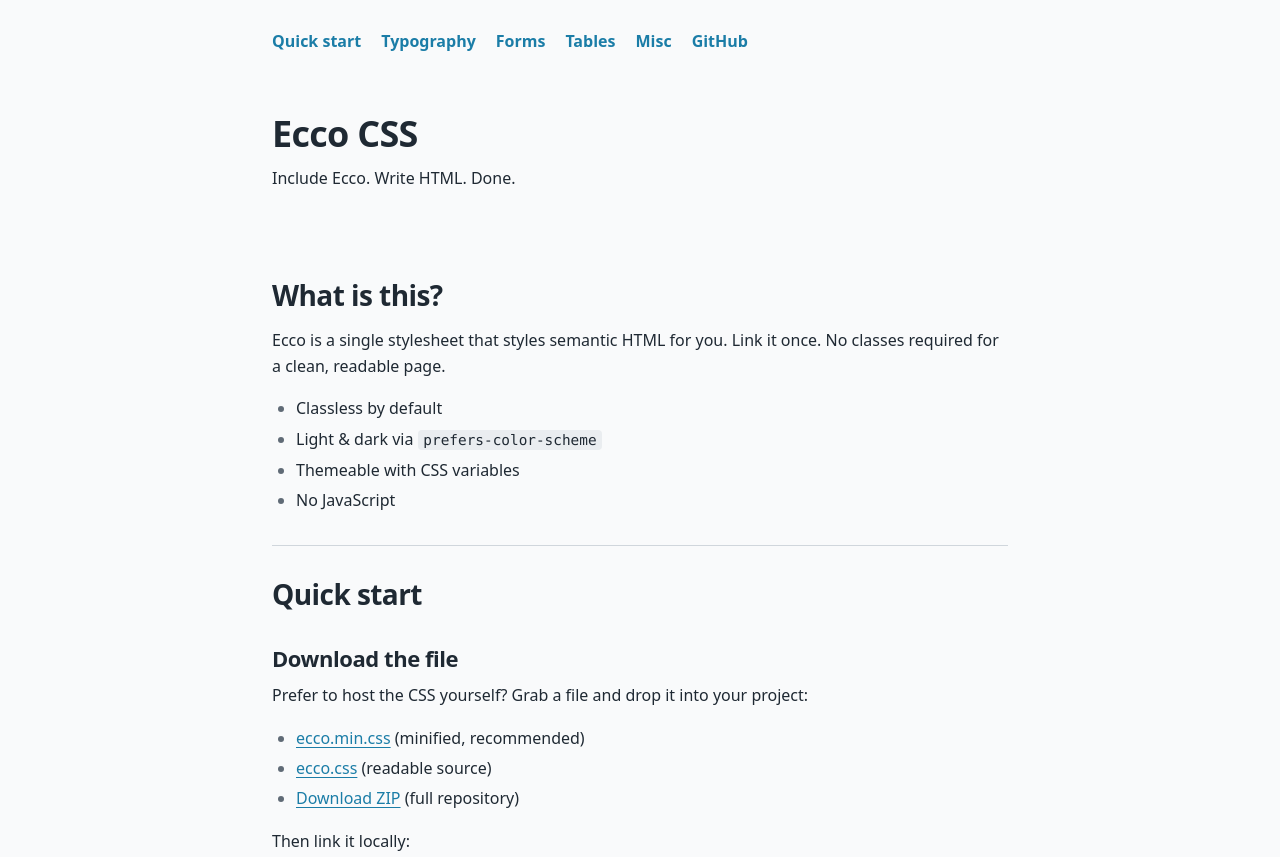
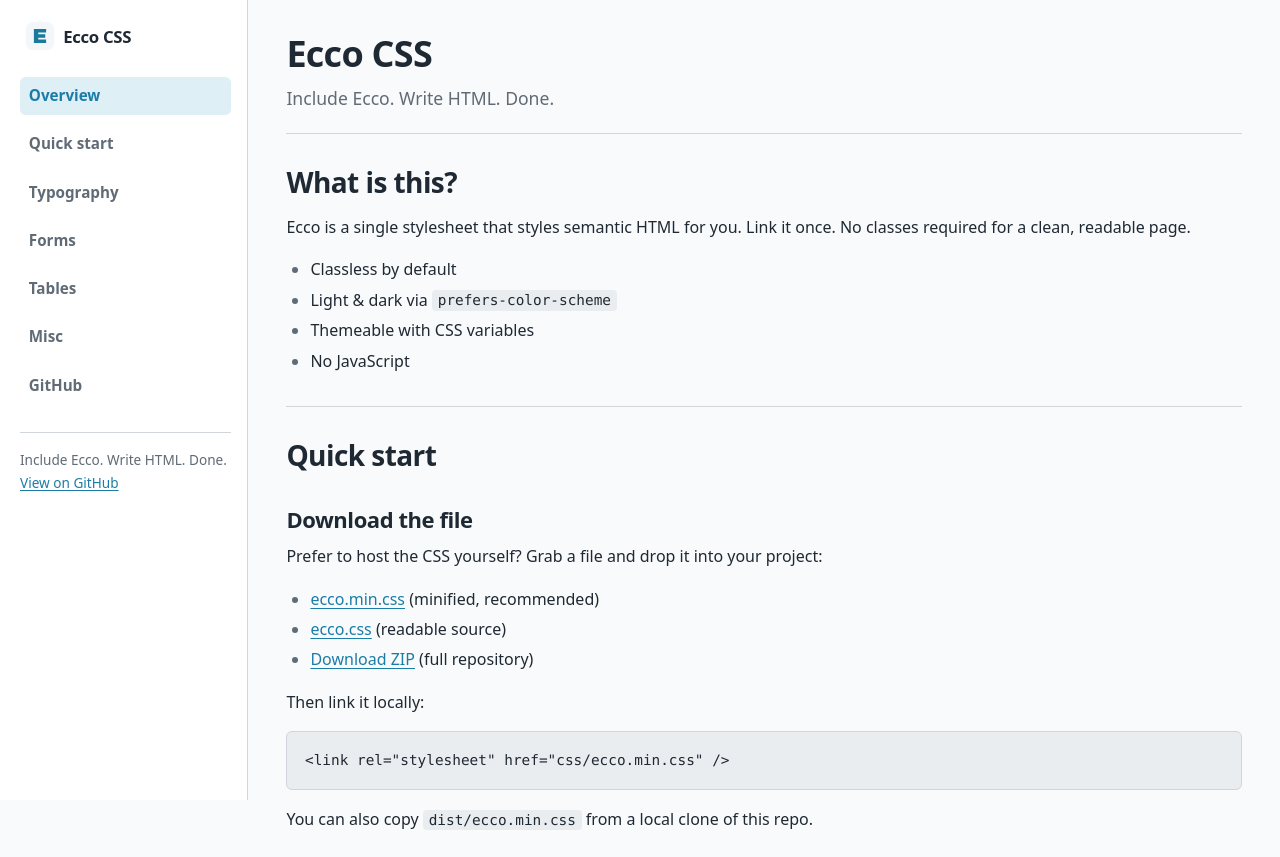
Before and after one commit to arpalanca/eccocss, a website: page docs/index.html in a window 1280 px wide. Shown: the top 857 px of the page. Drawn offline with Linux system fonts and the light colour scheme.

Commit message:
Improve docs with sticky sidebar navigation and favicon.

```diff
--- /dev/null
+++ b/docs/docs.css
@@ -0,0 +1,196 @@
+/* Docs layout chrome only. Element styles come from Ecco. */
+
+html {
+  scroll-behavior: smooth;
+  scroll-padding-top: 1.25rem;
+}
+
+body {
+  display: grid;
+  grid-template-columns: 15.5rem minmax(0, 1fr);
+  min-height: 100vh;
+  margin: 0;
+}
+
+/* Undo Ecco's centered single-column width for docs shell */
+body > .docs-sidebar,
+body > .docs-content,
+body > .docs-content > header,
+body > .docs-content > main,
+body > .docs-content > footer {
+  width: auto;
+  max-width: none;
+  margin-inline: 0;
+}
+
+.docs-sidebar {
+  position: sticky;
+  top: 0;
+  align-self: start;
+  height: 100vh;
+  overflow-y: auto;
+  padding: 1.25rem 1rem 2rem 1.25rem;
+  border-inline-end: 1px solid var(--ecco-border);
+  background: var(--ecco-surface);
+}
+
+.docs-brand {
+  display: flex;
+  align-items: center;
+  gap: 0.6rem;
+  margin: 0 0 1.25rem;
+  padding: 0.15rem 0.35rem;
+  color: var(--ecco-text);
+  font-weight: 700;
+  font-size: 1.05rem;
+  letter-spacing: -0.02em;
+  text-decoration: none;
+}
+
+.docs-brand:hover {
+  color: var(--ecco-primary);
+}
+
+.docs-brand img {
+  width: 1.75rem;
+  height: 1.75rem;
+  border-radius: 0.4rem;
+}
+
+.docs-sidebar nav {
+  margin: 0;
+}
+
+.docs-sidebar nav ul {
+  display: flex;
+  flex-direction: column;
+  gap: 0.15rem;
+  list-style: none;
+  margin: 0;
+  padding: 0;
+}
+
+.docs-sidebar nav a {
+  display: block;
+  padding: 0.4rem 0.55rem;
+  border-radius: 0.35rem;
+  color: var(--ecco-muted);
+  font-weight: 550;
+  font-size: 0.95rem;
+  text-decoration: none;
+}
+
+.docs-sidebar nav a:hover {
+  color: var(--ecco-text);
+  background: var(--ecco-bg-subtle);
+  text-decoration: none;
+}
+
+.docs-sidebar nav a[aria-current="true"],
+.docs-sidebar nav a:focus-visible {
+  color: var(--ecco-primary);
+  background: var(--ecco-accent);
+}
+
+.docs-sidebar .docs-meta {
+  margin-top: 1.5rem;
+  padding-top: 1rem;
+  border-top: 1px solid var(--ecco-border);
+  font-size: 0.85rem;
+  color: var(--ecco-muted);
+}
+
+.docs-sidebar .docs-meta a {
+  color: var(--ecco-primary);
+}
+
+.docs-content {
+  min-width: 0;
+  padding: 1.5rem clamp(1rem, 3vw, 2.5rem) 3rem;
+}
+
+.docs-content > header,
+.docs-content > main,
+.docs-content > footer {
+  width: min(100%, var(--ecco-width));
+  margin-inline: 0;
+}
+
+.docs-content > header {
+  padding-block: 0.5rem 1.25rem;
+  margin-bottom: 0.5rem;
+  border-bottom: 1px solid var(--ecco-border);
+}
+
+.docs-content > header h1 {
+  margin-top: 0;
+}
+
+.docs-content > header p {
+  margin-bottom: 0;
+  color: var(--ecco-muted);
+  font-size: 1.1rem;
+}
+
+.docs-content > main {
+  padding-block: 1.5rem;
+}
+
+.docs-content > footer {
+  padding-block: 1.25rem 0;
+  border-top: 1px solid var(--ecco-border);
+  color: var(--ecco-muted);
+  font-size: var(--ecco-font-size-small);
+}
+
+.docs-content section {
+  scroll-margin-top: 1.25rem;
+}
+
+.docs-content hr {
+  margin-block: 2rem;
+}
+
+@media (max-width: 52rem) {
+  body {
+    grid-template-columns: 1fr;
+  }
+
+  .docs-sidebar {
+    position: sticky;
+    top: 0;
+    z-index: 20;
+    height: auto;
+    max-height: none;
+    padding: 0.75rem 0.85rem;
+    border-inline-end: 0;
+    border-bottom: 1px solid var(--ecco-border);
+    box-shadow: 0 1px 0 hsl(210 24% 16% / 0.04);
+  }
+
+  .docs-brand {
+    margin-bottom: 0.65rem;
+  }
+
+  .docs-sidebar nav ul {
+    flex-direction: row;
+    flex-wrap: nowrap;
+    gap: 0.25rem;
+    overflow-x: auto;
+    padding-bottom: 0.15rem;
+    -webkit-overflow-scrolling: touch;
+  }
+
+  .docs-sidebar nav a {
+    white-space: nowrap;
+    padding: 0.35rem 0.65rem;
+  }
+
+  .docs-sidebar .docs-meta {
+    display: none;
+  }
+
+  .docs-content {
+    padding: 1rem 1rem 2.5rem;
+  }
+}
--- a/docs/index.html
+++ b/docs/index.html
@@ -9,28 +9,47 @@
       content="Ecco CSS: minimal classless CSS. Include Ecco. Write HTML. Done."
     />
     <title>Ecco CSS</title>
+    <link rel="icon" href="./favicon.svg" type="image/svg+xml" />
+    <link rel="icon" href="./favicon.png" type="image/png" />
+    <link rel="apple-touch-icon" href="./apple-touch-icon.png" />
     <link rel="stylesheet" href="./ecco.min.css" />
+    <link rel="stylesheet" href="./docs.css" />
   </head>
   <body>
-    <header>
-      <nav aria-label="Primary">
+    <aside class="docs-sidebar">
+      <a class="docs-brand" href="#top">
+        <img src="./favicon.svg" width="28" height="28" alt="" />
+        Ecco CSS
+      </a>
+      <nav aria-label="Documentation">
         <ul>
+          <li><a href="#top">Overview</a></li>
           <li><a href="#quick-start">Quick start</a></li>
           <li><a href="#typography">Typography</a></li>
           <li><a href="#forms">Forms</a></li>
           <li><a href="#tables">Tables</a></li>
           <li><a href="#misc">Misc</a></li>
           <li>
-            <a href="https://github.com/arpalanca/eccocss">GitHub</a>
+            <a href="https://github.com/arpalanca/eccocss" rel="noopener"
+              >GitHub</a
+            >
           </li>
         </ul>
       </nav>
+      <p class="docs-meta">
+        Include Ecco. Write HTML. Done.<br />
+        <a href="https://github.com/arpalanca/eccocss">View on GitHub</a>
+      </p>
+    </aside>
+
+    <div class="docs-content">
+      <header id="top">
         <h1>Ecco CSS</h1>
         <p>Include Ecco. Write HTML. Done.</p>
       </header>
 
       <main>
-      <section>
+        <section id="overview">
           <h2>What is this?</h2>
           <p>
             Ecco is a single stylesheet that styles semantic HTML for you. Link
@@ -313,8 +332,8 @@
           </figure>
 
           <p>
-          Light and dark follow <code>prefers-color-scheme</code> automatically.
-          Switch your OS theme to preview.
+            Light and dark follow <code>prefers-color-scheme</code>
+            automatically. Switch your OS theme to preview.
           </p>
         </section>
       </main>
@@ -327,5 +346,42 @@
           <a href="#quick-start">Download</a>
         </p>
       </footer>
+    </div>
+
+    <script>
+      (() => {
+        const links = [
+          ...document.querySelectorAll('.docs-sidebar nav a[href^="#"]'),
+        ];
+        const map = new Map(
+          links
+            .map((a) => {
+              const id = a.getAttribute("href").slice(1);
+              const el = document.getElementById(id);
+              return el ? [el, a] : null;
+            })
+            .filter(Boolean)
+        );
+        if (!map.size || !("IntersectionObserver" in window)) return;
+
+        const setCurrent = (link) => {
+          links.forEach((a) => a.removeAttribute("aria-current"));
+          if (link) link.setAttribute("aria-current", "true");
+        };
+
+        const observer = new IntersectionObserver(
+          (entries) => {
+            const visible = entries
+              .filter((e) => e.isIntersecting)
+              .sort((a, b) => b.intersectionRatio - a.intersectionRatio)[0];
+            if (visible) setCurrent(map.get(visible.target));
+          },
+          { rootMargin: "-20% 0px -65% 0px", threshold: [0, 0.25, 0.5, 1] }
+        );
+
+        map.forEach((_, el) => observer.observe(el));
+        setCurrent(links[0]);
+      })();
+    </script>
   </body>
 </html>
```
Also changed, not shown: docs/apple-touch-icon.png (added), docs/favicon.png (added), docs/favicon.svg (added). Lines whose indentation alone changed are shown as unchanged.
